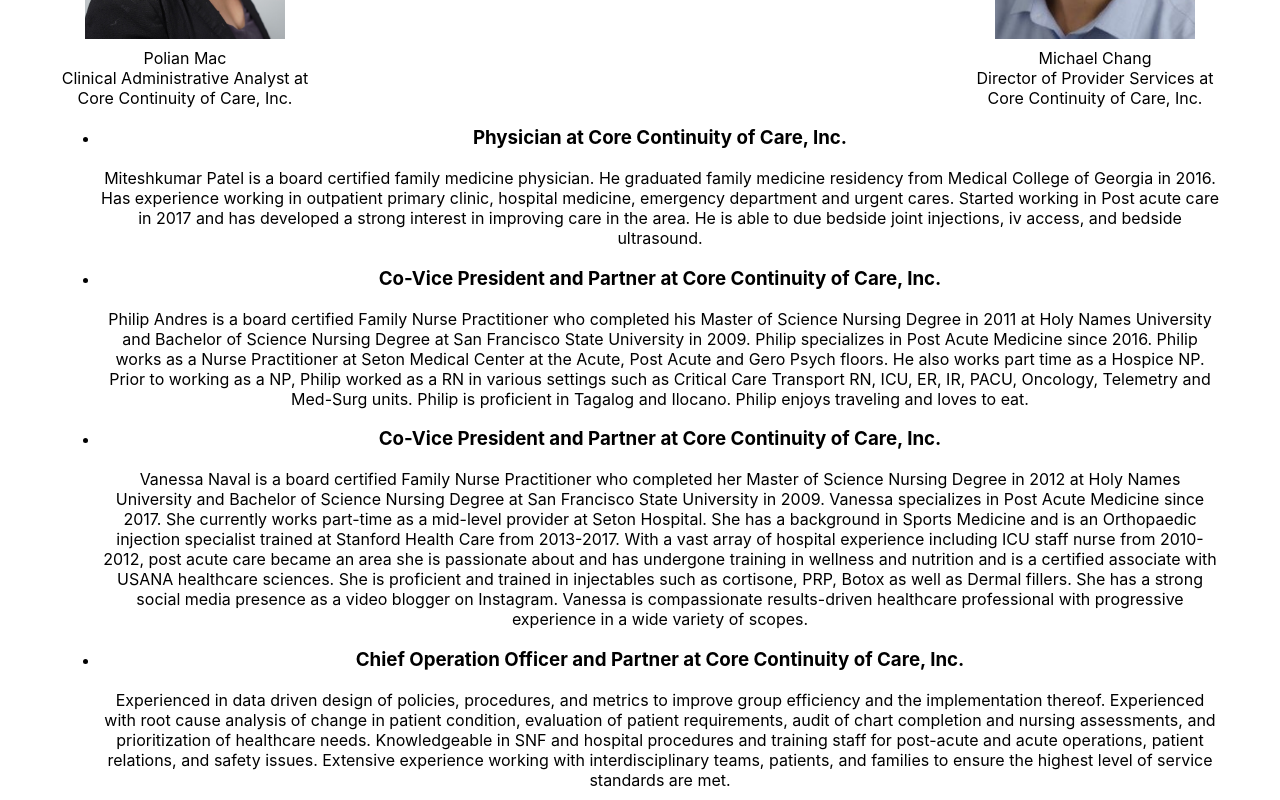
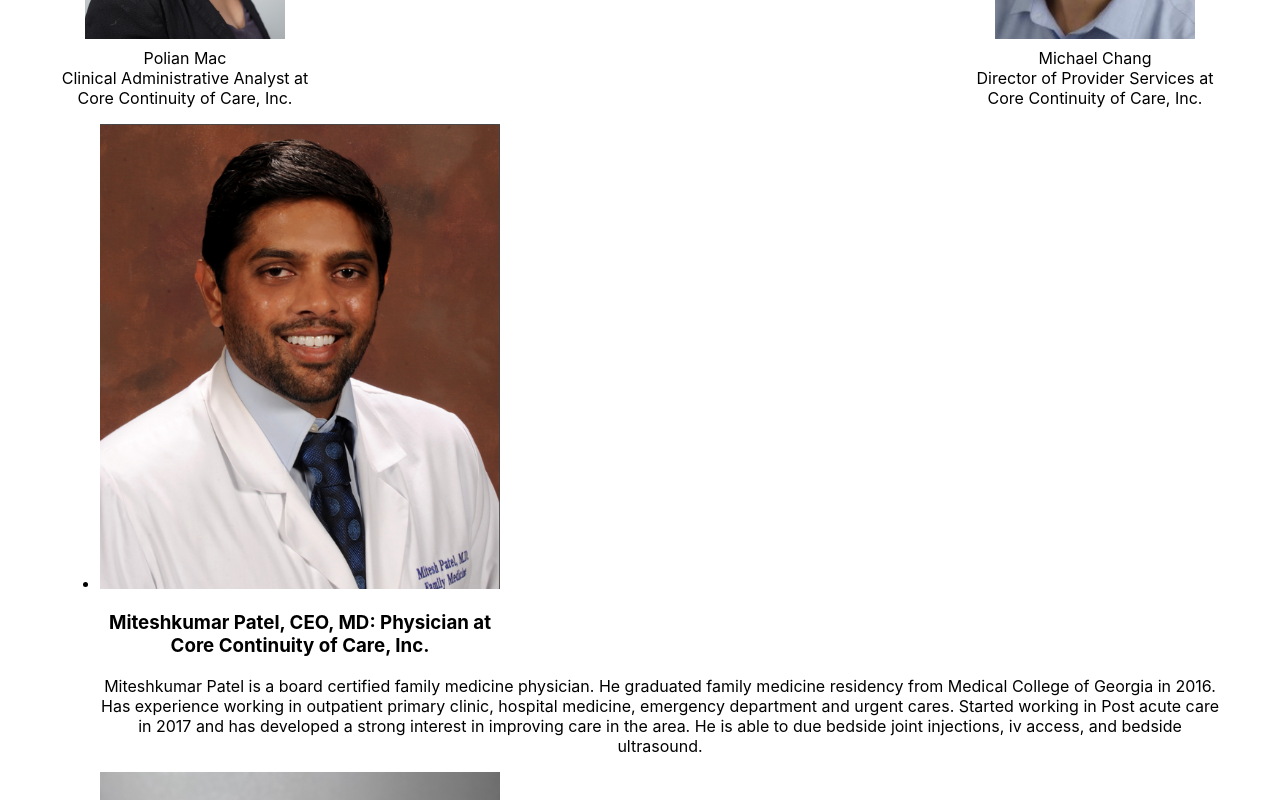
Before and after one commit to GilBu/corecontinuitycare, a React (Create React App) app: page /about in a window 1280 px wide. Shown: the part 920-1720 px from the top of the page. Built offline with nearby package versions, Linux system fonts and the light colour scheme.

Commit message:
add profile picture name & title

```diff
--- a/src/components/pages/about/bioItem.js
+++ b/src/components/pages/about/bioItem.js
@@ -10,7 +10,9 @@
     const {
       props: {
         bio,
-        title
+        title,
+        name,
+        image
       },
       state: {
         opened
@@ -25,8 +27,9 @@
           }}
         >
           <div {...{ className: 'accordion-item__line' }}>
+            <img className='bio-image' src={image} alt={name}/>
             <h3 {...{ className: 'accordion-item__title' }}>
-              {title}
+              {name}: {title}
             </h3>
           </div>
             <div {...{ className: 'accordion-item__inner' }}>
--- a/src/components/pages/about/styles.css
+++ b/src/components/pages/about/styles.css
@@ -48,5 +48,14 @@
 }
 
 .accordion-item{
+  display: flex;
+  flex-direction: column;
+}
 
+.accordion-item__line{
+  max-width: 400px;
 }
+
+.bio-image{
+  max-width: 400px;
+}
```
